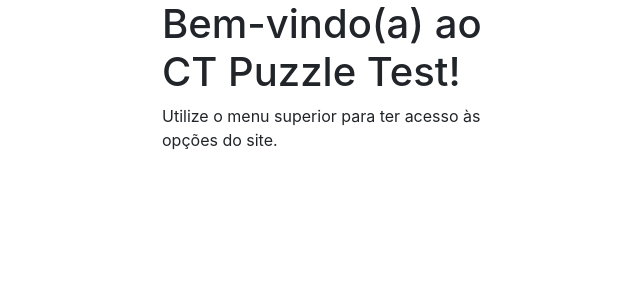
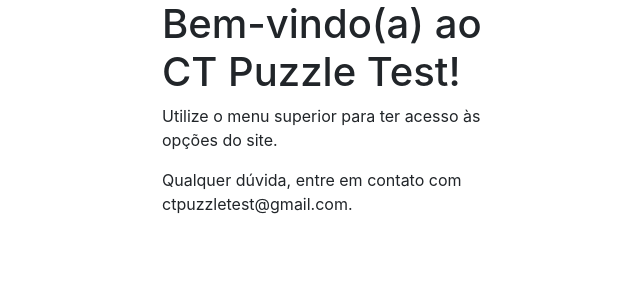
Before and after one commit to leocalbusch/ctpuzzle-test, a PHP site: page / in a window 1280 px wide. Shown: the part 58-358 px from the top of the page, without its empty margins (303-943 px from the left). Run offline with PHP 8.4, Linux system fonts and the light colour scheme.

Commit message:
inclusão do email de contato na homepage

```diff
--- a/index.php
+++ b/index.php
@@ -134,6 +134,7 @@ session_destroy();
         <div class="col">
             <h1>Bem-vindo(a) ao CT Puzzle Test!</h1>
             <p>Utilize o menu superior para ter acesso às opções do site.</p>
+            <p>Qualquer dúvida, entre em contato com ctpuzzletest@gmail.com.</p>
         </div>
         <div class="col">
         </div>
```
